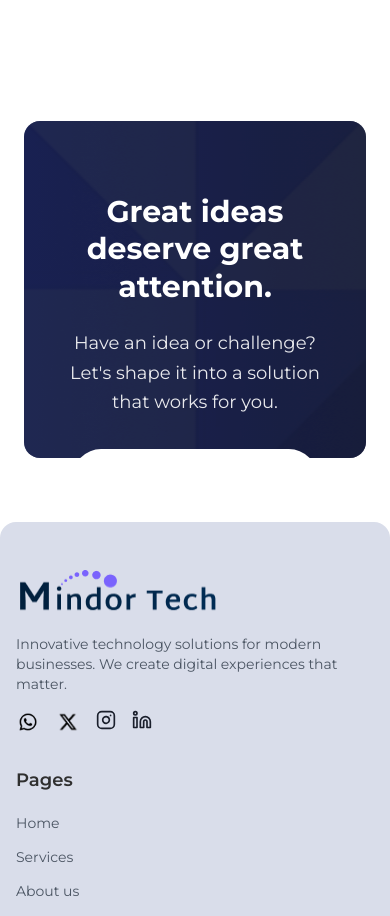
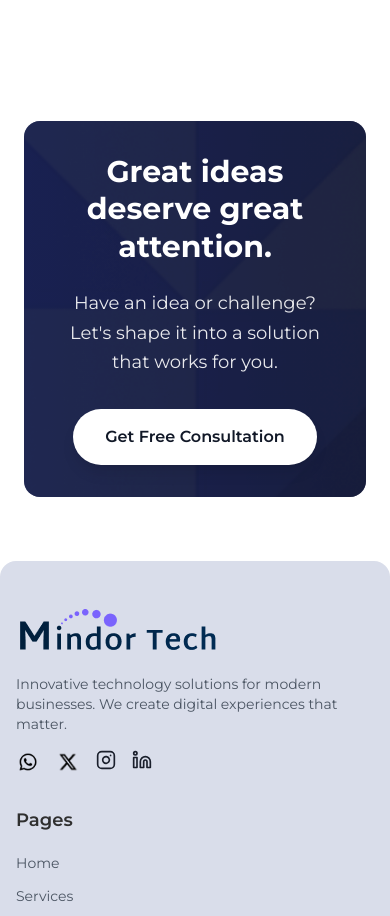
Before and after one commit to rastogi30/Mindor-tech, a Next.js app: page / in a window 390 px wide. Shown: the part 10420-11336 px from the top of the page. Built offline with nearby package versions, Linux system fonts and the light colour scheme.

Commit message:
minor fix

```diff
--- a/src/components/CTASection.tsx
+++ b/src/components/CTASection.tsx
@@ -9,7 +9,7 @@
             className="w-full py-16 px-6 lg:py-20 flex justify-center"
         >
             <div
-                    className="w-[1139px] h-[337px] mx-auto rounded-2xl p-8 md:p-12 relative overflow-hidden"
+                className="w-full max-w-[1139px] min-h-[337px] lg:h-[337px] mx-auto rounded-2xl p-8 md:p-12 relative overflow-hidden"
                 style={{
                     background: '#232D62',
                     backgroundImage: 'linear-gradient(90deg, rgba(24, 34, 86, 0.59) 0%, rgba(28, 34, 61, 0.99) 100%)'
@@ -34,8 +34,8 @@
 
                 <div className="absolute inset-0 bg-black/10" />
 
-                    <div className="relative z-10 flex flex-col lg:flex-row items-center justify-between gap-8 lg:gap-12 text-center lg:text-left h-full">
-                        <div className="flex-1 mt-10">
+                <div className="relative z-10 flex flex-col lg:flex-row items-center justify-between gap-8 lg:gap-12 text-center lg:text-left min-h-full">
+                    <div className="flex-1 lg:mt-10">
                         <h2 className="text-3xl md:text-4xl lg:text-5xl font-bold text-white mb-6 leading-tight">
                             Great ideas deserve great attention.
                         </h2>
```
Lines whose indentation alone changed are shown as unchanged.
